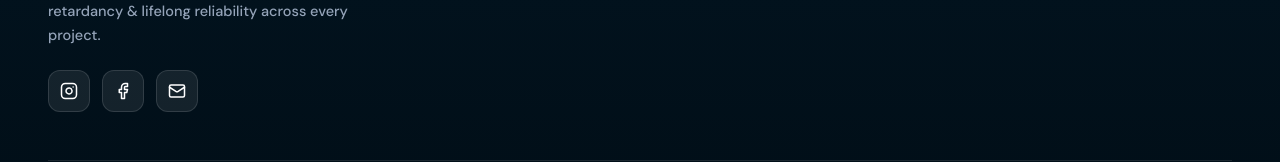
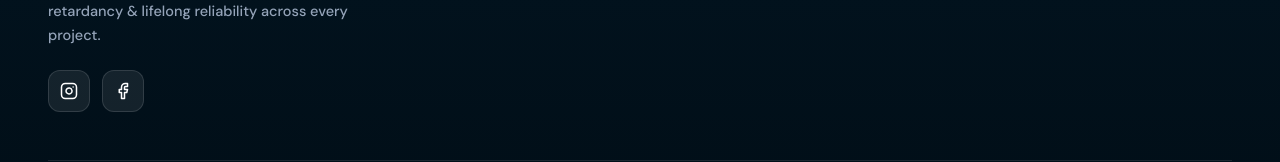
Before and after one commit to technomantraindia-lang/hitexcables, a React (Vite) app: page / in a window 1280 px wide. Shown: the part 9562-9724 px from the top of the page. Built offline with nearby package versions, Linux system fonts and the light colour scheme.

Commit message:
fix: Remove inactive mail icon button from footer social row

```diff
--- a/src/main.jsx
+++ b/src/main.jsx
@@ -1371,12 +1371,6 @@ function App() {
               >
                 <Facebook size={18} />
               </a>
-              <a
-                href="mailto:info@hitexplus.com"
-                aria-label="Email"
-              >
-                <Mail size={18} />
-              </a>
             </div>
           </div>
 
```
